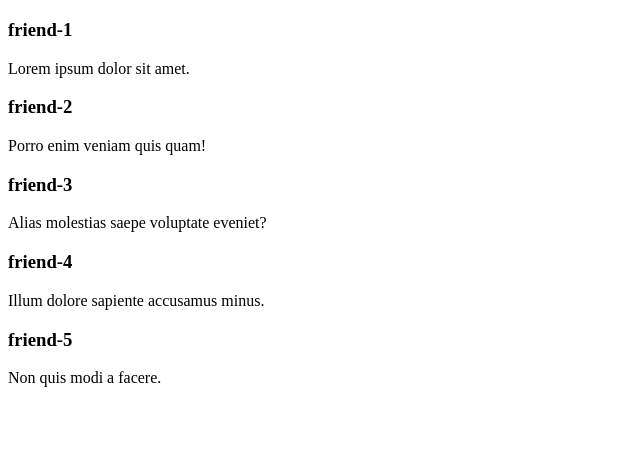
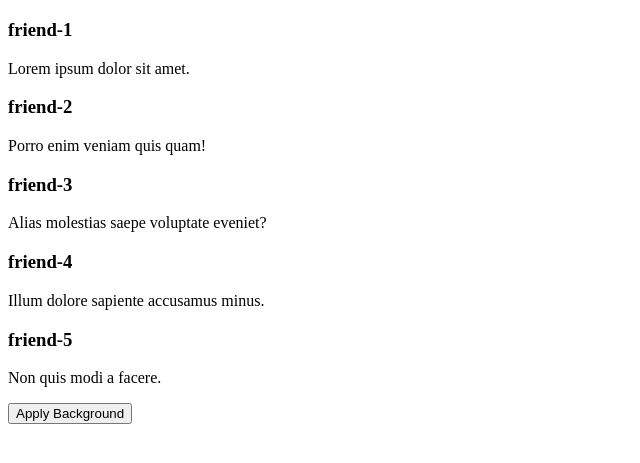
Before and after one commit to almaruf360/Friendly-Javascript, a plain HTML site: page index.html in a window 1280 px wide. Shown: the part 61-524 px from the top of the page, without its empty margins (0-640 px from the left). Drawn offline with Linux system fonts and the light colour scheme.

Commit message:
js added

```diff
--- a/index.html
+++ b/index.html
@@ -11,7 +11,7 @@
         <h1>Welcome to my Friendl website</h1>
     </header>
     <main>
-        <section>
+        <section class="friends">
             <div class="friend">
                 <h3 class="friend-name">friend-1</h3>
                 <p>Lorem ipsum dolor sit amet.</p>
@@ -32,6 +32,10 @@
                 <h3 class="friend-name">friend-5</h3>
                 <p>Non quis modi a facere.</p>
             </div>
+
+            <div class="operations">
+                <button id="btn-bg">Apply Background</button>
+            </div>
         </section>
     </main>
 </body>
```
Also changed, not shown: JS/DOM.js (added).
